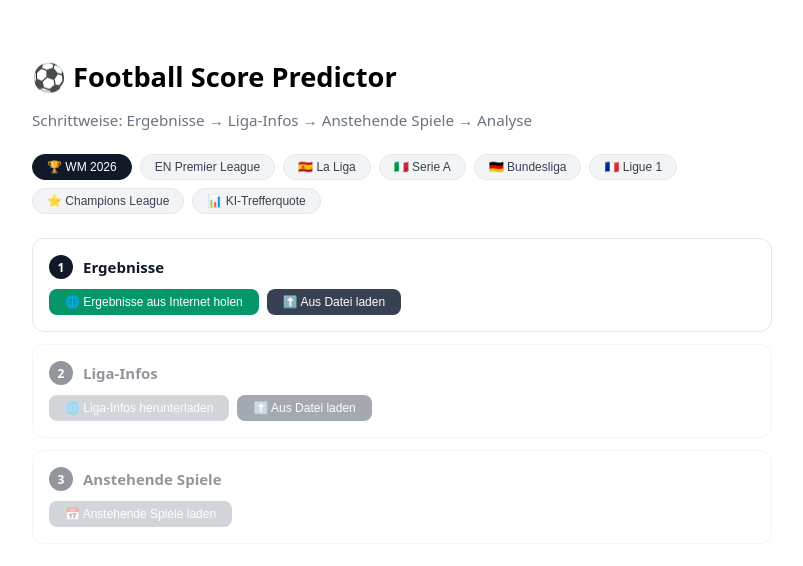
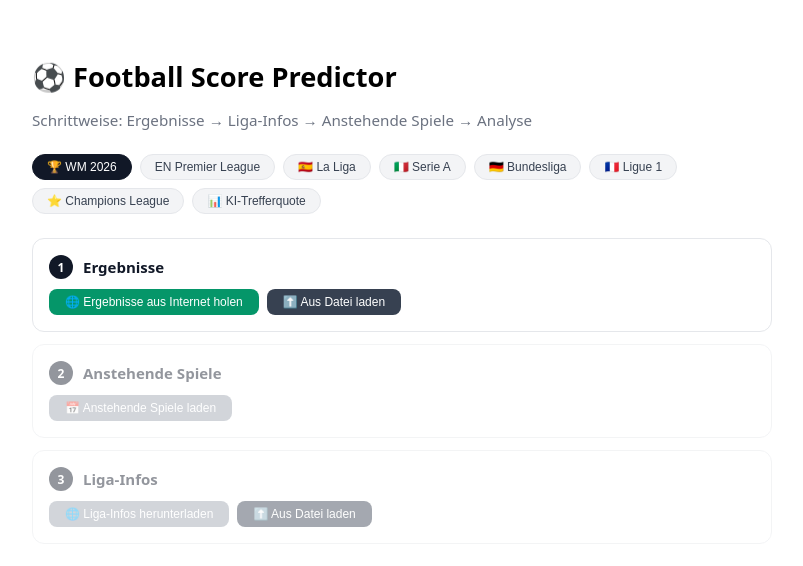
Before and after one commit to sts-ssc/football-predictor, a Next.js app: page / in a window 1280 px wide. Shown: the top 566 px of the page, without its empty margins (238-1041 px from the left). Built offline with nearby package versions, Linux system fonts and the light colour scheme.

Commit message:
Update page.js

```diff
--- a/app/page.js
+++ b/app/page.js
@@ -132,7 +132,7 @@
   async function fetchLeagueInfoOnline(groupKey) {
     const teams = [...new Set((st.fixtures?.matches || []).flatMap(m => [m.home, m.away]))];
     if (teams.length === 0) {
-      alert("Bitte zuerst die anstehenden Spiele laden (Schritt 3), damit bekannt ist, welche Teams gebraucht werden — oder lade die Liga-Infos aus einer Datei.");
+      alert("Bitte zuerst die anstehenden Spiele laden (Schritt 2), damit bekannt ist, welche Teams gebraucht werden — oder lade die Liga-Infos aus einer Datei.");
       return;
     }
     setBusyKey(`leagueinfo-${groupKey}`, true);
@@ -472,38 +472,38 @@
             </div>
           </div>
 
-          {/* SCHRITT 2: LIGA-INFOS */}
+          {/* SCHRITT 2: ANSTEHENDE SPIELE */}
           <div className={styles.stepCard} style={{ opacity: hasResults ? 1 : 0.45 }}>
             <div className={styles.stepHeader}>
               <span className={styles.stepBadge}>2</span>
-              <span className={styles.stepTitle}>Liga-Infos {hasLeagueInfo && <span className={styles.stepDone}>✓ Stand {st.leagueInfo.fetched_at}</span>}</span>
-            </div>
-            <div className={styles.stepActions}>
-              <button className={styles.analyseAllBtn} disabled={!hasResults || busy[`leagueinfo-${filter}`]} onClick={() => fetchLeagueInfoOnline(filter)}>
-                {busy[`leagueinfo-${filter}`] ? "⏳ Lade…" : "🌐 Liga-Infos herunterladen"}
-              </button>
-              <button className={styles.analyseAllBtn} style={{ background: "#374151" }} disabled={!hasResults} onClick={() => leagueInfoFileRef.current?.click()}>⬆️ Aus Datei laden</button>
-              <input ref={leagueInfoFileRef} type="file" accept="application/json" style={{ display: "none" }} onChange={(e) => uploadLeagueInfoFile(e, filter)} />
-              {hasLeagueInfo && (
-                <button className={styles.analyseAllBtn} style={{ background: "#374151" }} onClick={() => downloadLeagueInfo(filter)}>⬇️ Liga-Infos speichern</button>
-              )}
-            </div>
-          </div>
-
-          {/* SCHRITT 3: ANSTEHENDE SPIELE */}
-          <div className={styles.stepCard} style={{ opacity: hasLeagueInfo ? 1 : 0.45 }}>
-            <div className={styles.stepHeader}>
-              <span className={styles.stepBadge}>3</span>
               <span className={styles.stepTitle}>Anstehende Spiele {hasFixtures && <span className={styles.stepDone}>✓ {st.fixtures.round_label || "geladen"}</span>}</span>
             </div>
             <div className={styles.stepActions}>
-              <button className={styles.analyseAllBtn} disabled={!hasLeagueInfo || busy[`fixtures-${filter}`]} onClick={() => fetchFixtures(filter)}>
+              <button className={styles.analyseAllBtn} disabled={!hasResults || busy[`fixtures-${filter}`]} onClick={() => fetchFixtures(filter)}>
                 {busy[`fixtures-${filter}`] ? "⏳ Lade…" : "📅 Anstehende Spiele laden"}
               </button>
             </div>
             {st.fixtures?.note && st.fixtures.matches.length === 0 && (
               <div style={{ fontSize: 13, color: "#6b7280", marginTop: 8 }}>{st.fixtures.note}</div>
             )}
+          </div>
+
+          {/* SCHRITT 3: LIGA-INFOS */}
+          <div className={styles.stepCard} style={{ opacity: hasFixtures ? 1 : 0.45 }}>
+            <div className={styles.stepHeader}>
+              <span className={styles.stepBadge}>3</span>
+              <span className={styles.stepTitle}>Liga-Infos {hasLeagueInfo && <span className={styles.stepDone}>✓ Stand {st.leagueInfo.fetched_at}</span>}</span>
+            </div>
+            <div className={styles.stepActions}>
+              <button className={styles.analyseAllBtn} disabled={!hasFixtures || busy[`leagueinfo-${filter}`]} onClick={() => fetchLeagueInfoOnline(filter)}>
+                {busy[`leagueinfo-${filter}`] ? "⏳ Lade…" : "🌐 Liga-Infos herunterladen"}
+              </button>
+              <button className={styles.analyseAllBtn} style={{ background: "#374151" }} disabled={!hasFixtures} onClick={() => leagueInfoFileRef.current?.click()}>⬆️ Aus Datei laden</button>
+              <input ref={leagueInfoFileRef} type="file" accept="application/json" style={{ display: "none" }} onChange={(e) => uploadLeagueInfoFile(e, filter)} />
+              {hasLeagueInfo && (
+                <button className={styles.analyseAllBtn} style={{ background: "#374151" }} onClick={() => downloadLeagueInfo(filter)}>⬇️ Liga-Infos speichern</button>
+              )}
+            </div>
           </div>
 
           {/* SCHRITT 4: ANALYSE */}
```
